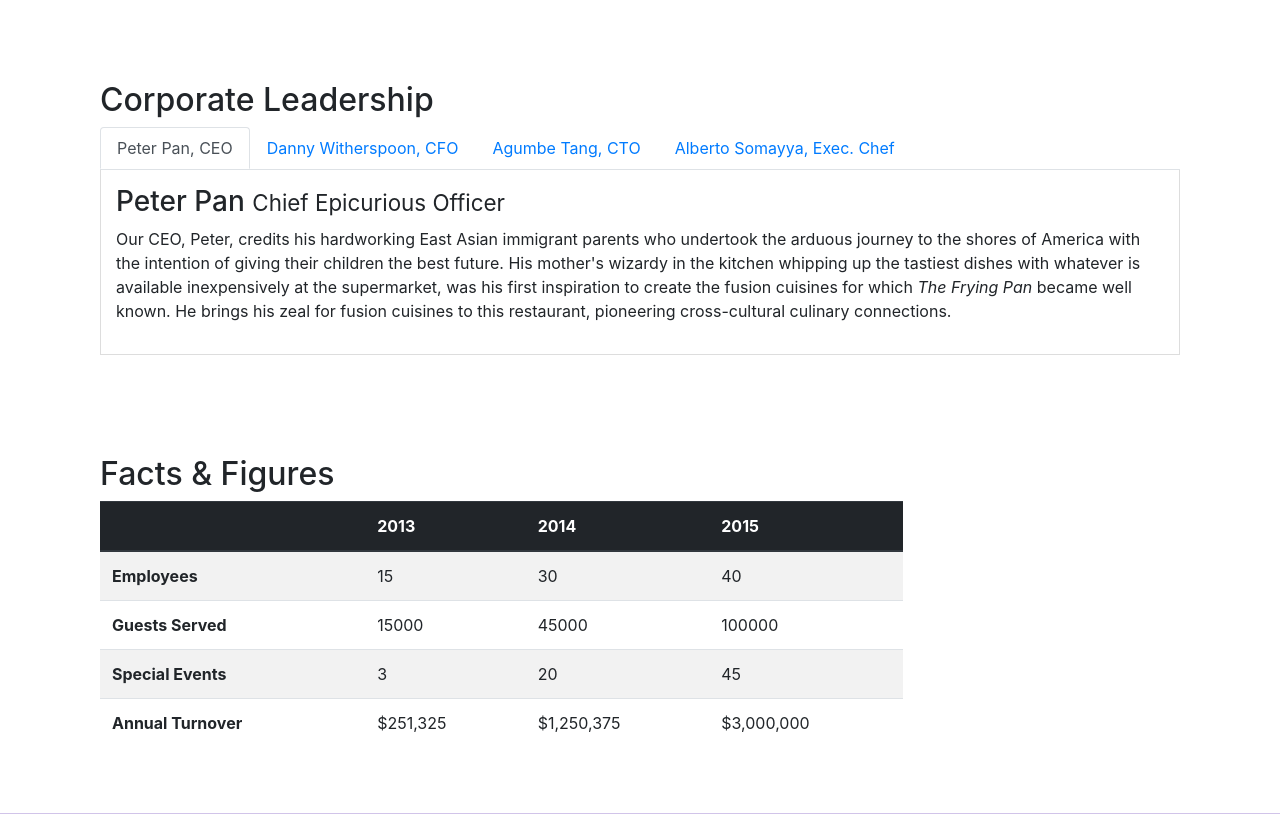
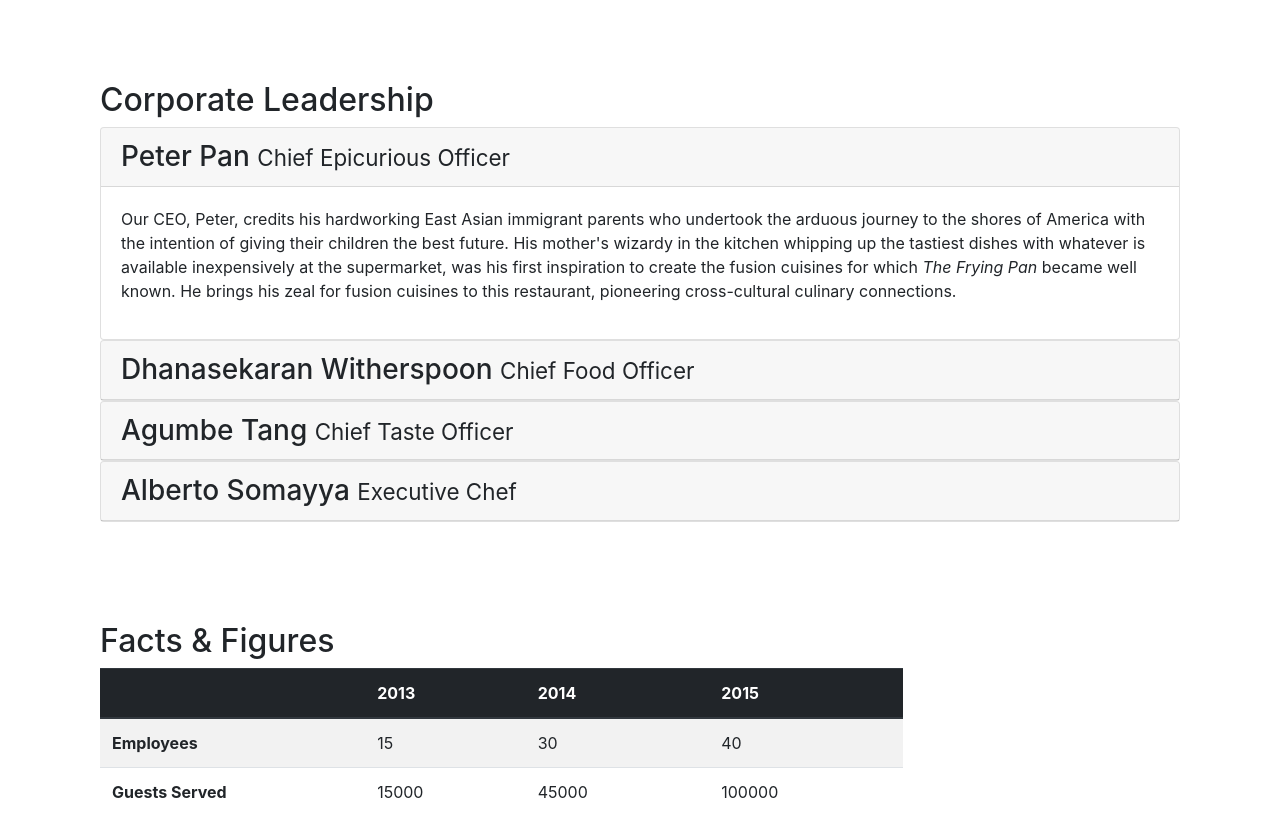
Before and after one commit to himanshupawar-10/Bootstrap, a website: page aboutus.html in a window 1280 px wide. Shown: the part 900-1714 px from the top of the page. Drawn offline with nearby package versions, Linux system fonts and the light colour scheme.

Commit message:
accordions

```diff
--- a/aboutus.html
+++ b/aboutus.html
@@ -100,37 +100,47 @@
             <div class="col-12">
                 <h2>Corporate Leadership</h2>
 
-                <ul class="nav nav-tabs">
-                    <li class="nav-items">
-                        <a class="nav-link active" href="#peter" role="tab" data-toggle="tab">Peter Pan, CEO</a>
-                    </li>
-                    <li class="nav-items">
-                        <a class="nav-link" href="#danny" role="tab" data-toggle="tab">Danny Witherspoon, CFO</a>
-                    </li>
-                    <li class="nav-items">
-                        <a class="nav-link" href="#agumbe" role="tab" data-toggle="tab">Agumbe Tang, CTO</a>
-                    </li>
-                    <li class="nav-items">
-                        <a class="nav-link" href="#alberto" role="tab" data-toggle="tab">Alberto Somayya, Exec. Chef</a>
-                    </li>
-                </ul>
 
-                <div class="tab-content">
-                    <div class="tab-pane fade show active" role="tabpanel" id="peter">
-                        <h3>Peter Pan <small>Chief Epicurious Officer</small></h3>
-                        <p class="d-none d-sm-block">Our CEO, Peter, credits his hardworking East Asian immigrant parents who undertook the arduous journey to the shores of America with the intention of giving their children the best future. His mother's wizardy in the kitchen whipping up the tastiest dishes with whatever is available inexpensively at the supermarket, was his first inspiration to create the fusion cuisines for which <em>The Frying Pan</em> became well known. He brings his zeal for fusion cuisines to this restaurant, pioneering cross-cultural culinary connections.</p>
+                <div id="accordion">
+                    <div class="card">
+                        <div class="card-header" role="tab" id="peterhead">
+                            <h3 class="mb-0"><a data-toggle="collapse" data-target="#peter">Peter Pan <small>Chief Epicurious Officer</small></a></h3>
+                        </div>
+                        <div class="collapse show" id="peter" data-parent="#accordion">
+                            <div class="card-body">
+                                <p class="d-none d-sm-block">Our CEO, Peter, credits his hardworking East Asian immigrant parents who undertook the arduous journey to the shores of America with the intention of giving their children the best future. His mother's wizardy in the kitchen whipping up the tastiest dishes with whatever is available inexpensively at the supermarket, was his first inspiration to create the fusion cuisines for which <em>The Frying Pan</em> became well known. He brings his zeal for fusion cuisines to this restaurant, pioneering cross-cultural culinary connections.</p>
+                            </div>
+                        </div>
                     </div>
-                    <div class="tab-pane fade show sctive" role="tabpanel" id="danny">
-                        <h3>Dhanasekaran Witherspoon <small>Chief Food Officer</small></h3>
-                        <p class="d-none d-sm-block">Our CFO, Danny, as he is affectionately referred to by his colleagues, comes from a long established family tradition in farming and produce. His experiences growing up on a farm in the Australian outback gave him great appreciation for varieties of food sources. As he puts it in his own words, <em>Everything that runs, wins, and everything that stays, pays!</em></p>
+                    <div class="card">
+                        <div class="card-header" role="tab" id="danyhead">
+                            <h3 class="mb-0"><a data-toggle="collapse" data-target="#danny">Dhanasekaran Witherspoon <small>Chief Food Officer</small></a></h3>
+                        </div>
+                        <div class="collapse" id="danny" data-parent="#accordion">
+                            <div class="card-body">
+                                <p class="d-none d-sm-block">Our CFO, Danny, as he is affectionately referred to by his colleagues, comes from a long established family tradition in farming and produce. His experiences growing up on a farm in the Australian outback gave him great appreciation for varieties of food sources. As he puts it in his own words, <em>Everything that runs, wins, and everything that stays, pays!</em></p>
+                            </div>
+                        </div>
                     </div>
-                    <div class="tab-pane fade show sctive" role="tabpanel" id="agumbe">
-                        <h3>Agumbe Tang <small>Chief Taste Officer</small></h3>
-                        <p class="d-none d-sm-block">Blessed with the most discerning gustatory sense, Agumbe, our CTO, personally ensures that every dish that we serve meets his exacting tastes. Our chefs dread the tongue lashing that ensues if their dish does not meet his exacting standards. He lives by his motto, <em>You click only if you survive my lick.</em></p>
+                    <div class="card">
+                        <div class="card-header" role="tab" id="agumbehead">
+                            <h3 class="mb-0"><a data-toggle="collapse" data-target="#agumbe">Agumbe Tang <small>Chief Taste Officer</small></a></h3>
+                        </div>
+                        <div class="collapse" id="agumbe" data-parent="#accordion">
+                            <div class="card-body">
+                                <p class="d-none d-sm-block">Blessed with the most discerning gustatory sense, Agumbe, our CTO, personally ensures that every dish that we serve meets his exacting tastes. Our chefs dread the tongue lashing that ensues if their dish does not meet his exacting standards. He lives by his motto, <em>You click only if you survive my lick.</em></p>
+                            </div>
+                        </div>
                     </div>
-                    <div class="tab-pane fade show sctive" role="tabpanel" id="alberto">
-                        <h3>Alberto Somayya <small>Executive Chef</small></h3>
-                        <p class="d-none d-sm-block">Award winning three-star Michelin chef with wide International experience having worked closely with whos-who in the culinary world, he specializes in creating mouthwatering Indo-Italian fusion experiences. He says, <em>Put together the cuisines from the two craziest cultures, and you get a winning hit! Amma Mia!</em></p>
+                    <div class="card">
+                        <div class="card-header" role="tab" id="albertohead">
+                            <h3 class="mb-0"><a data-toggle="collapse" data-target="#alberto">Alberto Somayya <small>Executive Chef</small></a></h3>
+                        </div>
+                        <div class="collapse" id="alberto" data-parent="#accordion">
+                            <div class="card-body">
+                                <p class="d-none d-sm-block">Award winning three-star Michelin chef with wide International experience having worked closely with whos-who in the culinary world, he specializes in creating mouthwatering Indo-Italian fusion experiences. He says, <em>Put together the cuisines from the two craziest cultures, and you get a winning hit! Amma Mia!</em></p>
+                            </div>
+                        </div>
                     </div>
                 </div>
             </div>
```
